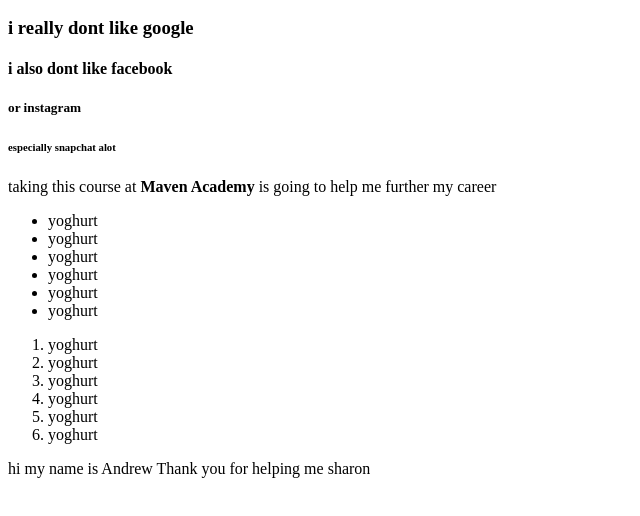
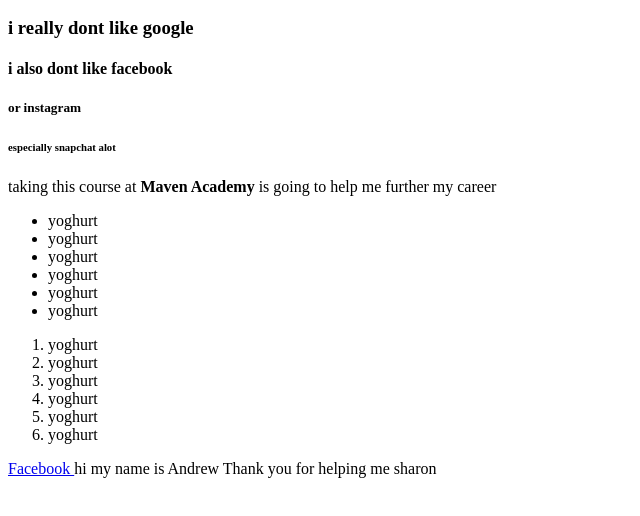
Before and after one commit to abrussell101/test, a plain HTML site: page index.html in a window 1280 px wide. Shown: the part 110-626 px from the top of the page, without its empty margins (0-640 px from the left). Drawn offline with Linux system fonts and the light colour scheme.

Commit message:
added a link to facebook

```diff
--- a/index.html
+++ b/index.html
@@ -34,6 +34,9 @@
         <li>yoghurt</li>
     </ol>
 
+    <a href="https://www.facebook.com" target="_blank">Facebook
+    </a>
+
 
 
     hi my name is Andrew Thank you for helping me sharon
```
